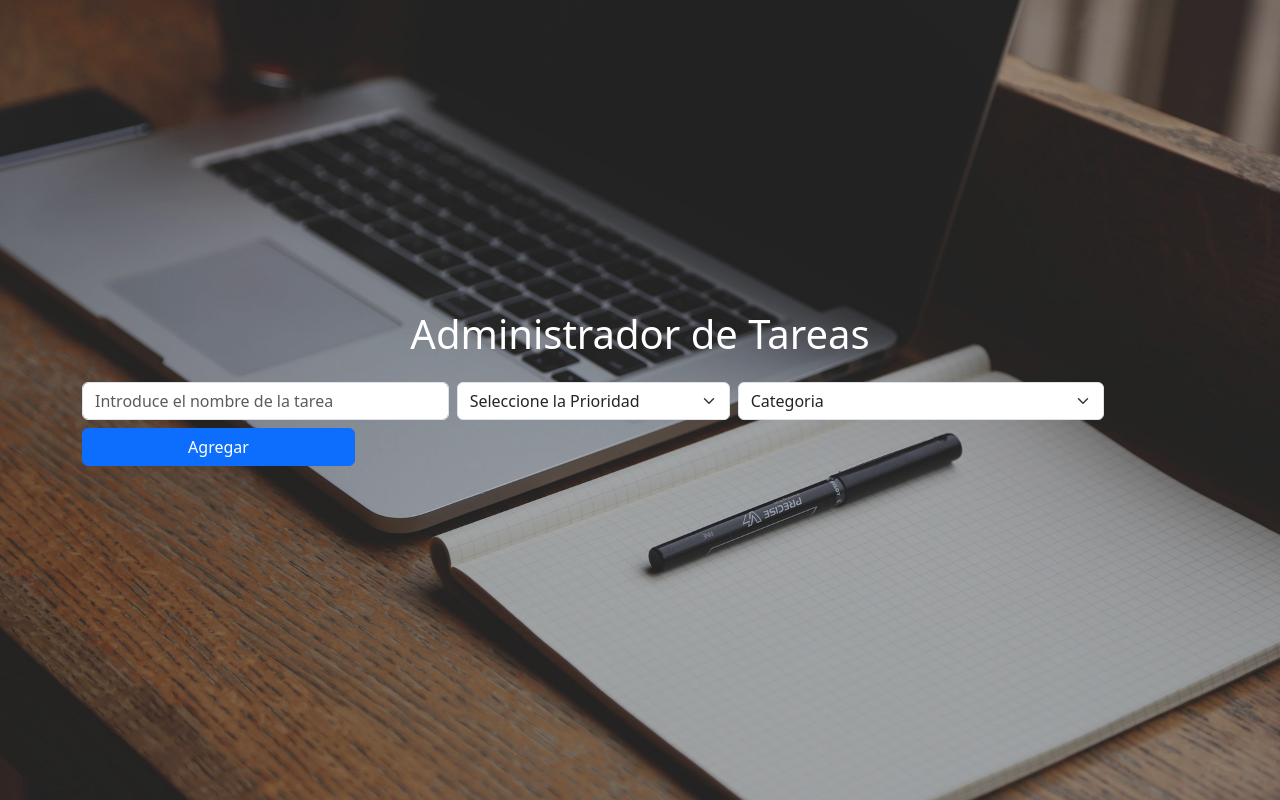
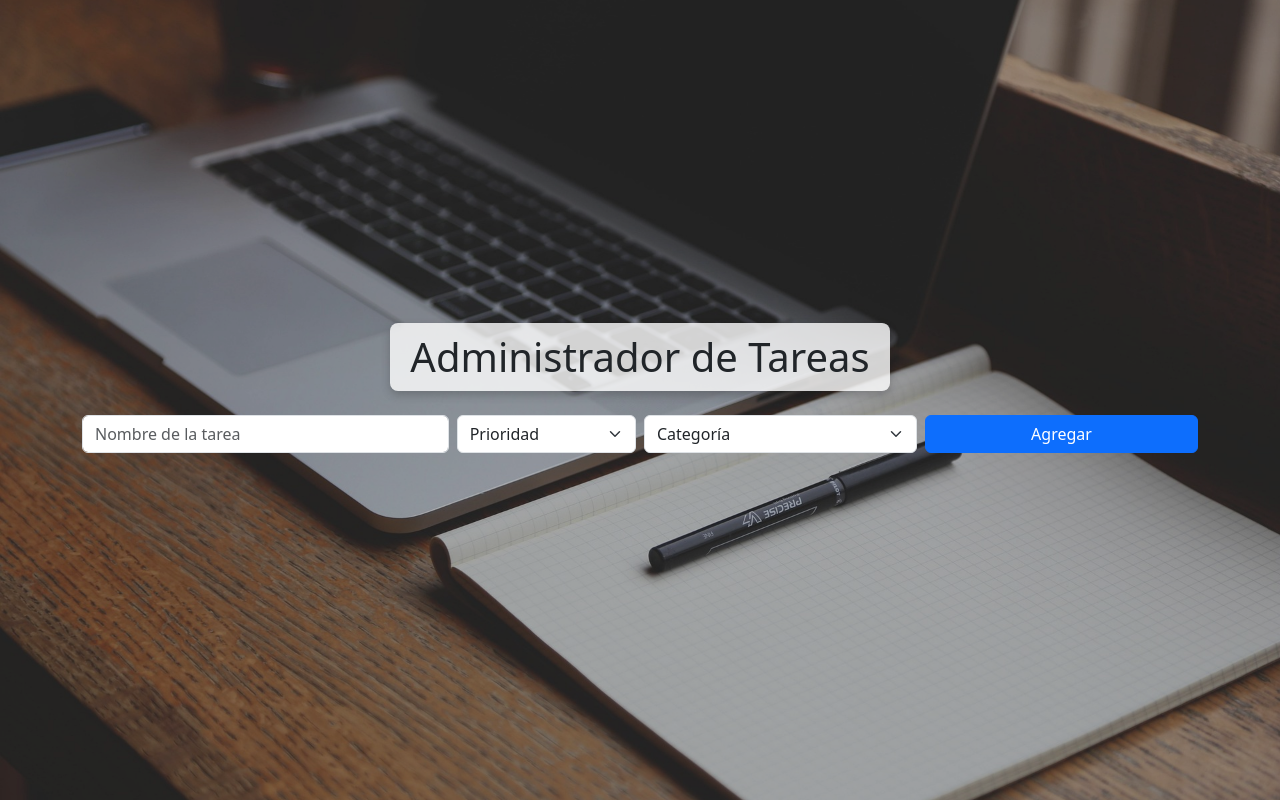
Before and after one commit to RodriguezSalos/JavaScript_Comision69285, a plain HTML site: page todoPage.html in a window 1280 px wide. Drawn offline with nearby package versions, Linux system fonts and the light colour scheme; some packages are replaced by stand-ins of ours; a script that the page names is missing.

Commit message:
JS_Entrega3_Actualizadno pagin todoPage.html

```diff
--- a/todoPage.html
+++ b/todoPage.html
@@ -1,78 +1,82 @@
 <!DOCTYPE html>
-<html lang="en">
+<html lang="es">
   <head>
     <meta charset="UTF-8" />
-    <meta name="viewport" content="width=device-width, initial-scale=1.0" />
+    <meta name="viewport" content="width=device-width, initial-scale=1" />
     <meta author="Salome Rodriguez" />
     <meta email="rodriguez.salos@gmail.com" />
     <meta codehouse_comision="69285" />
-    <link rel="stylesheet" href="CSS/style.css" />
-    <title>📝Tu Lista de tareas</title>
+    <title>📝 Tu Lista de Tareas</title>
+    <!-- Bootstrap -->
     <link
       href="https://cdn.jsdelivr.net/npm/bootstrap@5.3.3/dist/css/bootstrap.min.css"
       rel="stylesheet"
     />
-    <!-- CDN de aniamte.css-->
+    <!-- CDN Animate.css -->
     <link
       rel="stylesheet"
       href="https://cdnjs.cloudflare.com/ajax/libs/animate.css/4.1.1/animate.min.css"
     />
-    <!-- CDN de Toastify-->
+    <!-- CDN Toastify -->
     <link
       rel="stylesheet"
       href="https://cdn.jsdelivr.net/npm/toastify-js/src/toastify.min.css"
     />
+    <link rel="stylesheet" href="CSS/style.css" />
   </head>
-  <body class="bg-trasparent text-white">
+
+  <body class="bg-trasparent text-blue">
     <div class="container my-5">
-      <h1 class="text-center mb-4 animate__animated animate__fadeInDown">
-        Administrador de Tareas
-      </h1>
-
-      <!-- Formularios para las tareas -->
+      <div class="d-flex justify-content-center">
+        <h1 class="mb-4 animate__animated animate__fadeInDown fondo-blanco-titulo">Administrador de Tareas</h1>
+      </div>
+      <!-- FORMULARIO -->
       <form id="taskForm" class="mb-4">
         <div class="row g-2">
+          <!-- Nombre de la tarea -->
           <div class="col-md-4">
-            <!-- usando 'required' para campos que se tiene que seleccionar
-             required funcion nativa de html-->
             <input
               type="text"
               id="taskName"
               class="form-control"
-              placeholder="Introduce el nombre de la tarea"
+              placeholder="Nombre de la tarea"
               required
             />
           </div>
 
-          <div class="col-md-3">
-            <select id="prioridad" class="form-select" required>
-              <option value="" disabled selected>
-                Seleccione la Prioridad
-              </option>
-              <!--Aqui se va tomar las prioridades desde la carpeta db>prioridad -->
+          <!-- tomando prioridades desde json file -->
+          <div class="col-md-2">
+            <select id="taskPriority" class="form-select" required>
+              <option value="" disabled selected>Prioridad</option>
             </select>
           </div>
 
-          <div class="col-md-4">
-            <select id="categoria" class="form-select" required>
-              <option value="" disabled selected>Categoria</option>
-              <!--Aqui se va tomar las prioridades desde la carpeta db>prioridad -->
+          <!-- tomando categoritas desde json file-->
+          <div class="col-md-3">
+            <select id="taskCategory" class="form-select" required>
+              <option value="" disabled selected>Categoría</option>
             </select>
           </div>
 
+          <!-- bton agregar -->
           <div class="col-md-3">
             <button type="submit" class="btn btn-primary w-100">Agregar</button>
           </div>
         </div>
       </form>
 
-      <!-- Lista de las tareas -->
-      <ul id="taskList" class="list-group"></ul>
+      <!-- lista de tareas -->
+      <ul id="taskList" class="list-group">
+        <!-- Las tareas se insertan desde dom.js -->
+      </ul>
+    </div>
 
-      <script src="https://cdn.jsdelivr.net/npm/sweetalert2@11"></script>
-      <script src="https://cdn.jsdelivr.net/npm/toastify-js"></script>
+    <!-- librerias js sweetalert & toastify -->
+    <script src="https://cdn.jsdelivr.net/npm/sweetalert2@11"></script>
+    <script src="https://cdn.jsdelivr.net/npm/toastify-js"></script>
 
-      <script src="js/dom.js"></script>
-    </div>
+    <!-- logia js -->
+    <script src="js/taskController.js"></script>
+    <script src="js/dom.js"></script>
   </body>
 </html>
```
